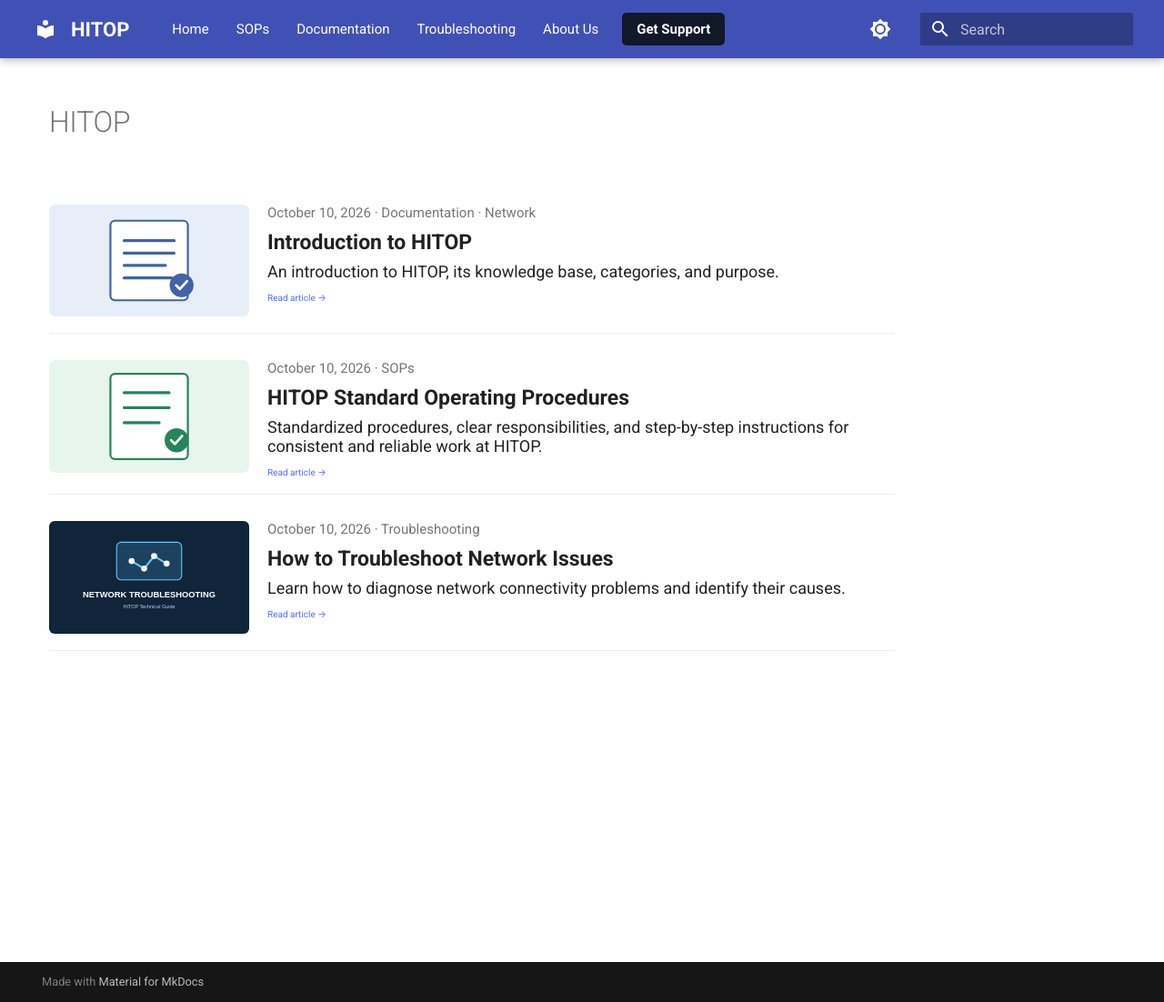
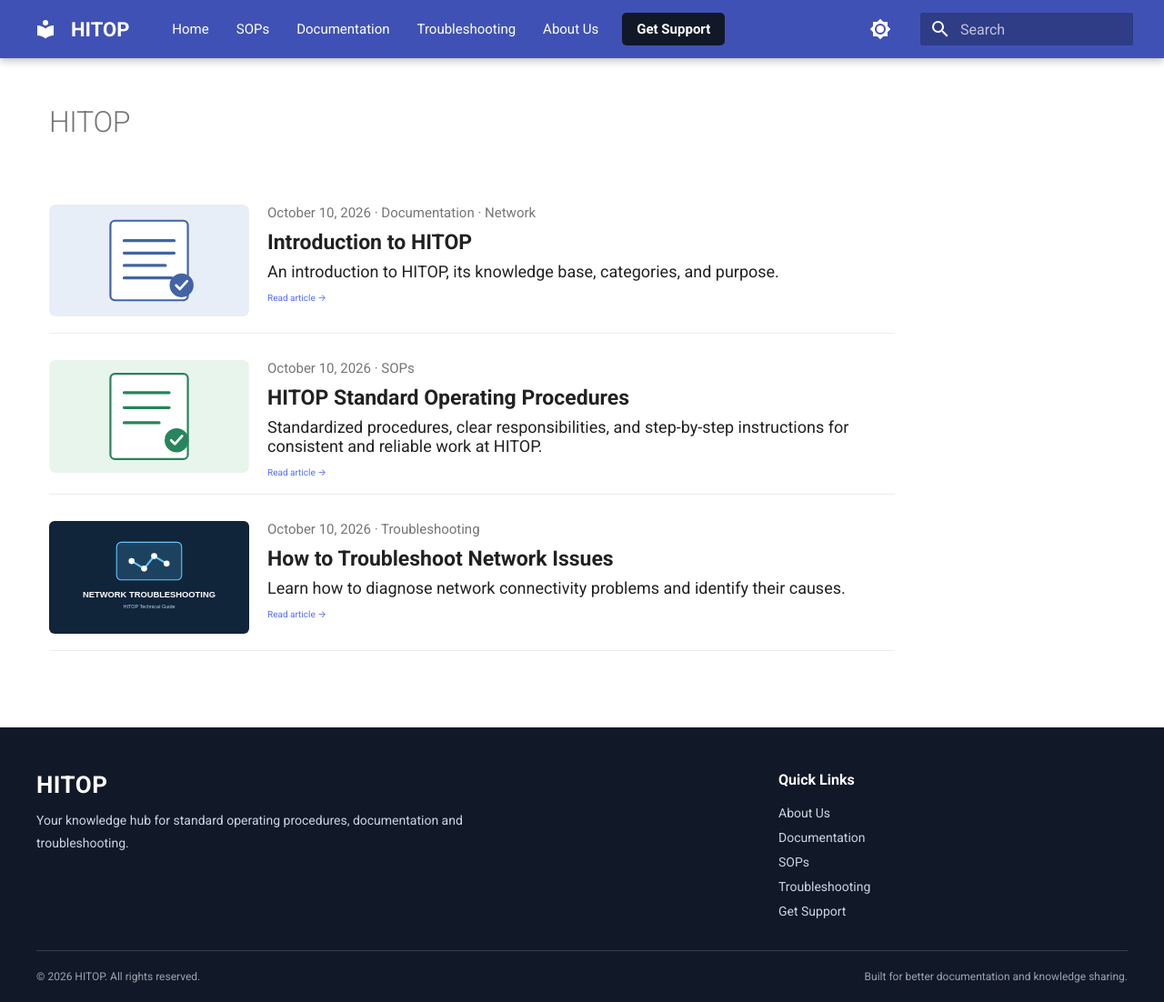
Before and after one commit to Gagan7248/HITOP, an MkDocs documentation site: the page built from docs/index.md, in a window 1280 px wide and 1102 px high. Shown: the whole window at 91% size. Built offline with MkDocs 1.6.1 and Material for MkDocs 9.7.7, drawn with Linux system fonts in a browser that asks for light colours.

Commit message:
Update documentation

```diff
--- a/docs/stylesheets/extra.css
+++ b/docs/stylesheets/extra.css
@@ -637,3 +637,105 @@
 body.mobile-menu-active {
   overflow: hidden;
 }
+
+/* =========================
+   HITOP Professional Footer
+   ========================= */
+
+.hitop-footer {
+  margin-top: 60px;
+  padding: 48px 30px 18px;
+  background: #111827;
+  color: #e5e7eb;
+}
+
+.hitop-footer__inner {
+  max-width: 1200px;
+  margin: 0 auto;
+  display: grid;
+  grid-template-columns: 2fr 1fr;
+  gap: 48px;
+}
+
+.hitop-footer__brand {
+  max-width: 480px;
+}
+
+.hitop-footer__logo {
+  display: inline-block;
+  margin-bottom: 12px;
+  color: #ffffff !important;
+  font-size: 26px;
+  font-weight: 750;
+  text-decoration: none !important;
+  letter-spacing: 0.5px;
+}
+
+.hitop-footer__brand p {
+  margin: 0;
+  color: #cbd5e1;
+  font-size: 14px;
+  line-height: 1.8;
+}
+
+.hitop-footer__links {
+  display: flex;
+  flex-direction: column;
+  align-items: flex-start;
+  gap: 11px;
+}
+
+.hitop-footer__links h3 {
+  margin: 0 0 8px;
+  color: #ffffff;
+  font-size: 16px;
+  font-weight: 700;
+}
+
+.hitop-footer__links a {
+  color: #cbd5e1 !important;
+  font-size: 14px;
+  text-decoration: none !important;
+  transition: color 0.2s ease;
+}
+
+.hitop-footer__links a:hover {
+  color: #ffffff !important;
+  text-decoration: underline !important;
+}
+
+.hitop-footer__bottom {
+  max-width: 1200px;
+  margin: 35px auto 0;
+  padding-top: 18px;
+  border-top: 1px solid #374151;
+  display: flex;
+  justify-content: space-between;
+  align-items: center;
+  gap: 12px;
+}
+
+.hitop-footer__bottom p {
+  margin: 0;
+  color: #9ca3af;
+  font-size: 12px;
+  line-height: 1.7;
+}
+
+@media screen and (max-width: 700px) {
+  .hitop-footer {
+    margin-top: 35px;
+    padding: 35px 20px 18px;
+  }
+
+  .hitop-footer__inner {
+    grid-template-columns: 1fr;
+    gap: 30px;
+  }
+
+  .hitop-footer__bottom {
+    flex-direction: column;
+    align-items: flex-start;
+    gap: 6px;
+  }
+}
--- a/overrides/main.html
+++ b/overrides/main.html
@@ -95,3 +95,36 @@
 })();
 </script>
 {% endblock %}
+
+{% block footer %}
+<footer class="hitop-footer">
+  <div class="hitop-footer__inner">
+
+    <div class="hitop-footer__brand">
+      <a class="hitop-footer__logo"
+         href="{{ config.extra.homepage | d(nav.homepage.url, true) | url }}">
+        HITOP
+      </a>
+      <p>
+        Your knowledge hub for standard operating procedures,
+        documentation and troubleshooting.
+      </p>
+    </div>
+
+    <div class="hitop-footer__links">
+      <h3>Quick Links</h3>
+      <a href="{{ 'about/' | url }}">About Us</a>
+      <a href="{{ 'category/documentation/' | url }}">Documentation</a>
+      <a href="{{ 'category/sops/' | url }}">SOPs</a>
+      <a href="{{ 'category/troubleshooting/' | url }}">Troubleshooting</a>
+      <a href="{{ 'support/' | url }}">Get Support</a>
+    </div>
+
+  </div>
+
+  <div class="hitop-footer__bottom">
+    <p>© 2026 HITOP. All rights reserved.</p>
+    <p>Built for better documentation and knowledge sharing.</p>
+  </div>
+</footer>
+{% endblock %}
```
Also changed, not shown: 1 other file.
